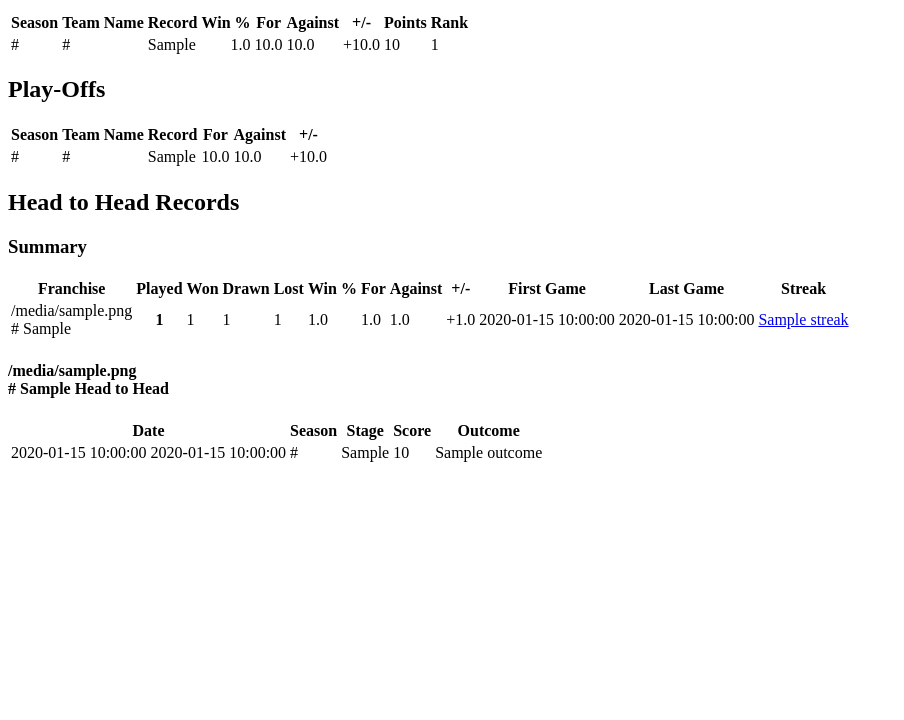
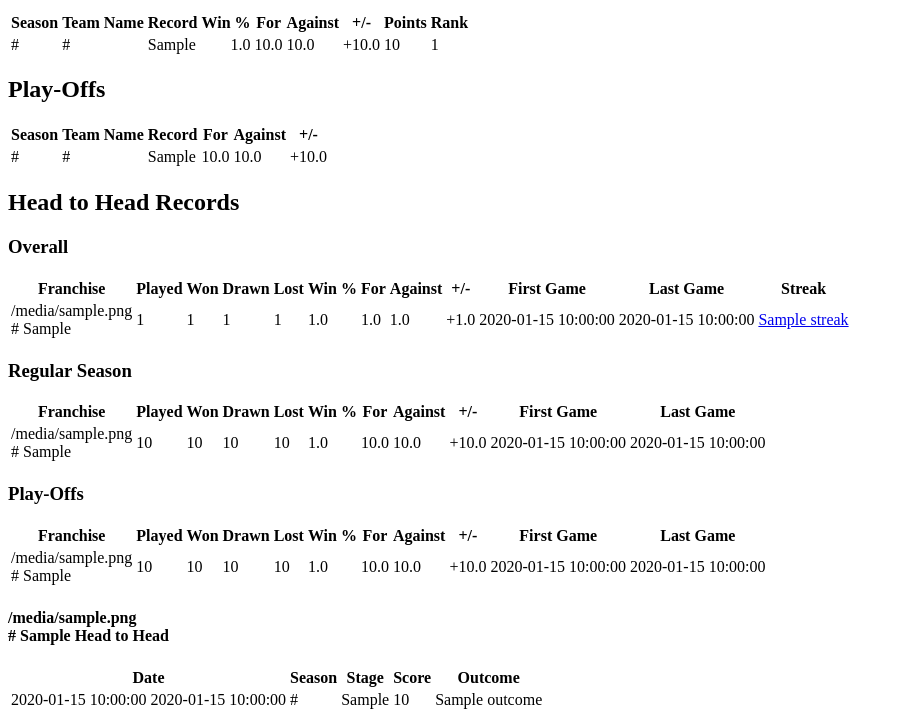
Before and after one commit to zilupe/unicorn, a Python web app: template unicorn/templates/franchise.html in a window 1280 px wide. Shown: the part 403-1123 px from the top of the page, without its empty margins (0-904 px from the left). Before the commit the page ends 865 px from the top, so only its background shows below. Run offline with Jinja, Linux system fonts and the light colour scheme; the template is opened without the code that fills it: most values are stand-ins (such as "Sample title", 1, 10 or a date in 2020).

Commit message:
Regular/Finals h2h stats separated

```diff
--- a/unicorn/templates/franchise.html
+++ b/unicorn/templates/franchise.html
@@ -142,17 +142,17 @@
 
 <h2 class="mt-5 mb-3">Head to Head Records</h2>
 
-<h3 class="mt-5 mb-3">Summary</h3>
+<h3 class="mt-5 mb-3">Overall</h3>
 
 <table class="table table-hover data-table-simple">
     <thead>
         <tr>
             <th>Franchise</th>
 
-            <th>Played</th>
-            <th>Won</th>
-            <th>Drawn</th>
-            <th>Lost</th>
+            <th class="text-center">Played</th>
+            <th class="text-center">Won</th>
+            <th class="text-center">Drawn</th>
+            <th class="text-center">Lost</th>
 
             <th class="text-right">Win %</th>
 
@@ -162,7 +162,7 @@
 
             <th>First Game</th>
             <th>Last Game</th>
-            <th>Streak</th>
+            <th class="text-center">Streak</th>
         </tr>
     </thead>
     <tbody>
@@ -180,9 +180,9 @@
                 </div>
             </td>
 
-            <th>{{ other.total_played }}</th>
+            <td class="text-center">{{ other.total_played_sum }}</td>
 
-            {% if other.total_played > 0 %}
+            {% if other.total_played_sum > 0 %}
 
                 <td class="text-center">{{ other.total_won_sum }}</td>
                 <td class="text-center">{{ other.total_drawn_sum }}</td>
@@ -197,19 +197,23 @@
                 <td>{{ other.games[0].date_link|safe }}</td>
                 <td>{{ other.games[-1].date_link|safe }}</td>
 
-                <td><a href="{{ franchise.simple_url }}#h2h_vs_{{ other.franchise.id }}">{{ other.streak }}</a></td>
+                <td class="text-center"><a href="{{ franchise.simple_url }}#h2h_vs_{{ other.franchise.id }}">{{ other.streak }}</a></td>
 
             {% else %}
 
                 <td></td>
                 <td></td>
                 <td></td>
+
+                <td></td>
+
                 <td></td>
                 <td></td>
                 <td></td>
+
                 <td></td>
                 <td></td>
-                <td></td>
+
                 <td></td>
 
             {% endif %}
@@ -218,10 +222,137 @@
     </tbody>
 </table>
 
+<h3 class="mt-5 mb-3">Regular Season</h3>
+
+<table class="table table-hover data-table-simple">
+    <thead>
+        <tr>
+            <th>Franchise</th>
+
+            <th class="text-center">Played</th>
+            <th class="text-center">Won</th>
+            <th class="text-center">Drawn</th>
+            <th class="text-center">Lost</th>
+
+            <th class="text-right">Win %</th>
+
+            <th class="text-right">For</th>
+            <th class="text-right">Against</th>
+            <th class="text-right">+/-</th>
+
+            <th>First Game</th>
+            <th>Last Game</th>
+        </tr>
+    </thead>
+    <tbody>
+    {% for other in franchise.h2h_stats %}
+
+        {% if other.regular_played_sum > 0 %}
+            <tr>
+                <td>
+                    <div class="media">
+                        <div class="align-self-center mr-3">
+                            {{ other.franchise.logo_html|safe }}
+                        </div>
+                        <div class="media-body">
+                            {{ other.franchise.simple_link|safe }}
+                            {{ other.franchise.trophy_list_html|safe }}
+                        </div>
+                    </div>
+                </td>
+
+                <td class="text-center">{{ other.regular_played_sum }}</td>
+
+
+                <td class="text-center">{{ other.regular_won_sum }}</td>
+                <td class="text-center">{{ other.regular_drawn_sum }}</td>
+                <td class="text-center">{{ other.regular_lost_sum }}</td>
+
+                <td class="text-right">{{ '%0.1f'| format(other.regular_win_percentage) }}</td>
+
+                <td class="text-right">{{ '%0.1f'| format(other.regular_score_for_avg) }}</td>
+                <td class="text-right">{{ '%0.1f'| format(other.regular_score_against_avg) }}</td>
+                <td class="text-right">{{ '%+0.1f'| format(other.regular_score_difference_avg) }}</td>
+
+                <td>{{ other.games[0].date_link|safe }}</td>
+                <td>{{ other.games[-1].date_link|safe }}</td>
+
+            </tr>
+        {% endif %}
+    {% endfor %}
+    </tbody>
+</table>
+
+
+
+<h3 class="mt-5 mb-3">Play-Offs</h3>
+
+<table class="table table-hover data-table-simple">
+    <thead>
+        <tr>
+            <th>Franchise</th>
+
+            <th class="text-center">Played</th>
+            <th class="text-center">Won</th>
+            <th class="text-center">Drawn</th>
+            <th class="text-center">Lost</th>
+
+            <th class="text-right">Win %</th>
+
+            <th class="text-right">For</th>
+            <th class="text-right">Against</th>
+            <th class="text-right">+/-</th>
+
+            <th>First Game</th>
+            <th>Last Game</th>
+        </tr>
+    </thead>
+    <tbody>
+    {% for other in franchise.h2h_stats %}
+
+        {% if other.finals_played_sum > 0 %}
+
+            <tr>
+
+                <td>
+                    <div class="media">
+                        <div class="align-self-center mr-3">
+                            {{ other.franchise.logo_html|safe }}
+                        </div>
+                        <div class="media-body">
+                            {{ other.franchise.simple_link|safe }}
+                            {{ other.franchise.trophy_list_html|safe }}
+                        </div>
+                    </div>
+                </td>
+
+                <td class="text-center">{{ other.finals_played_sum }}</td>
+
+                <td class="text-center">{{ other.finals_won_sum }}</td>
+                <td class="text-center">{{ other.finals_drawn_sum }}</td>
+                <td class="text-center">{{ other.finals_lost_sum }}</td>
+
+                <td class="text-right">{{ '%0.1f'| format(other.finals_win_percentage) }}</td>
+
+                <td class="text-right">{{ '%0.1f'| format(other.finals_score_for_avg) }}</td>
+                <td class="text-right">{{ '%0.1f'| format(other.finals_score_against_avg) }}</td>
+                <td class="text-right">{{ '%+0.1f'| format(other.finals_score_difference_avg) }}</td>
+
+                <td>{{ other.games[0].date_link|safe }}</td>
+                <td>{{ other.games[-1].date_link|safe }}</td>
+
+            </tr>
+
+        {% endif %}
+
+    {% endfor %}
+    </tbody>
+</table>
+
 
 {% for other in franchise.h2h_stats %}
 
-    {% if other.total_played > 0 %}
+    {% if other.total_played_sum > 0 %}
 
         <h4 class="mt-5 mb-3" id="h2h_vs_{{ other.franchise.id }}">
 
```
Also changed, not shown: unicorn/stats.py (+24 -10 lines), unicorn/values.py (+8 -0 lines).
